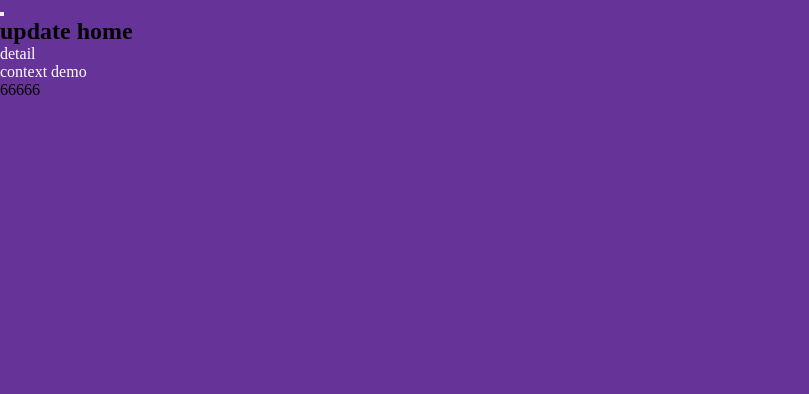
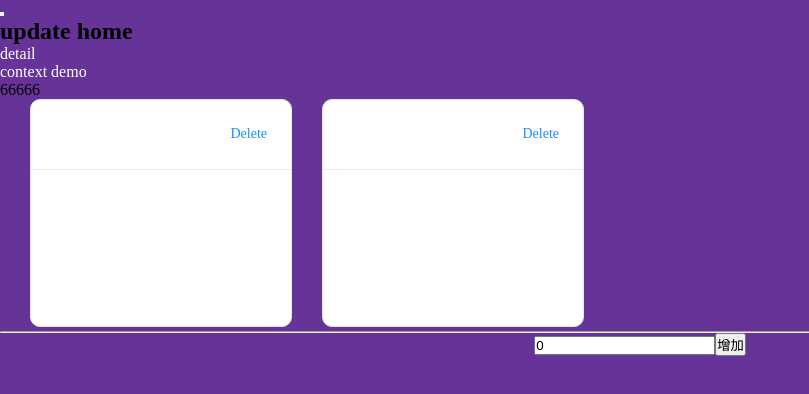
Before and after one commit to FE92star/react-demo, a React (Create React App) app: page /#/myapp/homePage in a window 1280 px wide. Shown: the top 394 px of the page, without its empty margins (0-809 px from the left). Built offline with nearby package versions, Linux system fonts and the light colour scheme.

Commit message:
新增flip动画

```diff
--- /dev/null
+++ b/src/views/Card/index.js
@@ -0,0 +1,145 @@
+import React from 'react'
+import './index.less'
+
+let transArr = null
+let activeIndex = 100000
+let activeList = null
+let rectInfo = null
+// 0标识增加，1标识删除
+let updateStatus = 0
+// 用于调整 card层级，让排列层级变化的 card在动画过程中不被其他 card遮盖
+let zIndex = 1
+let cardIndex = 2
+// 生成初始测试数据
+let listData = Array(cardIndex).fill().map((item, index) => ({
+  index
+}))
+console.log(listData)
+// 生成一个二维数组
+function getArrByLen(len) {
+  return Array(len).fill().map(() => [0, 0])
+}
+
+export default class Card extends React.Component {
+  listRef = React.createRef()
+  state = {
+    // 用于标记动画的状态
+    animateStatus: 0,
+    listData,
+    inputValue: 0
+  }
+  componentDidUpdate () {
+    // card 更新
+    this.updateAnimateStatus()
+  }
+  updateAnimateStatus () {
+    console.log('update card', this.state.animateStatus)
+    if (this.state.animateStatus === 1) {
+      // Last + Invert
+      const stepIndex = updateStatus === 0 ? 1 : 0
+      activeList.forEach((itemEle, index) => {
+        rectInfo = itemEle.getBoundingClientRect()
+        transArr[index + stepIndex][0] = transArr[index + stepIndex][0] - rectInfo.left
+        transArr[index + stepIndex][1] = transArr[index + stepIndex][1] - rectInfo.top
+        // 横排的层级变化，则进行 z-index的提升以获得更好的视觉体验
+        if (transArr[index + stepIndex][1] !== 0) {
+          this.state.listData.some((v, k) => {
+            if (index + stepIndex + activeIndex === k) {
+              v.zIndex = zIndex++
+              return true
+            }
+            return false
+          })
+        }
+      })
+      this.setState({
+        animateStatus: 2
+      })
+    } else if (this.state.animateStatus === 2) {
+      // Play
+      // 重置
+      transArr = getArrByLen(this.state.listData.length)
+      setTimeout(() => {
+        this.setState({
+          animateStatus: 3
+        })
+      }, 0)
+    }
+  }
+  updateItem (type, currentIndex) {
+    updateStatus = type
+    activeIndex = currentIndex
+    // 位置需要进行改变的节点（可以大致认为位于当前变化节点之前的所有节点，位置完全不变）
+    // 如果是删除操作，则 slice的起始坐标需要往后移一位
+    activeList = Array.prototype.slice.call(this.listRef.current.children).slice(activeIndex + (updateStatus === 0 ? 0 : 1))
+    // 如果是增加操作，则 transArr2的长度应该比 activeList 多 1
+    const stepIndex = updateStatus === 0 ? 1 : 0
+    transArr = getArrByLen(activeList.length + stepIndex)
+    // First
+    activeList.forEach((itemEle, index) => {
+      rectInfo = itemEle.getBoundingClientRect()
+      transArr[index + stepIndex][0] = rectInfo.left
+      transArr[index + stepIndex][1] = rectInfo.top
+    })
+    // Last
+    let newListData = null
+    if (updateStatus === 0) {
+      newListData = this.state.listData.slice(0, activeIndex).concat({
+        index: cardIndex++
+      }, this.state.listData.slice(activeIndex))
+    } else {
+      newListData = this.state.listData.filter((value, index) => index !== activeIndex)
+    }
+    this.setState({
+      animateStatus: 1,
+      listData: newListData
+    })
+  }
+  inputIndex (e) {
+    let inputValue = +e.target.value
+    if (inputValue > this.state.listData.length) {
+      console.log('新增item的 index不能超过 listData的长度')
+      inputValue = this.state.listData.length
+    }
+    this.setState({
+      inputValue,
+      animateStatus: 0
+    })
+  }
+  render () {
+    const { animateStatus, inputValue } = this.state
+    return (
+      <React.Fragment>
+        <ul className="card-list" ref={this.listRef}>
+          {
+            this.state.listData.map((item, index) => (
+              <li
+                key={item.index}
+                className={`card-item${index >= activeIndex && animateStatus === 3 ? ' active' : ''}`}
+                style={
+                  Object.assign({ zIndex: item.zIndex || 'auto' }, index >= activeIndex && animateStatus > 1
+                    ? {transform: `translate(${transArr[index - activeIndex][0]}px, ${transArr[index - activeIndex][1]}px)`}
+                    : null)
+                }>
+                  <div className="card-title">
+                    <h3>Title - {item.index}</h3>
+                    <span onClick={this.updateItem.bind(this, 1, index)} className="icon-btn" title="点击删除">Delete</span>
+                  </div>
+                  <div className="card-content">
+                    <p className="content">content - {item.index}</p>
+                    <p className="content">content - {item.index}</p>
+                    <p className="content">content - {item.index}</p>
+                  </div>
+                </li>
+            ))
+          }
+        </ul>
+        <hr/>
+        <div className="update-count">
+          <input onChange={this.inputIndex.bind(this)} value={inputValue} type="number" />
+          <button onClick={this.updateItem.bind(this, 0, inputValue)}>增加</button>
+        </div>
+      </React.Fragment>
+    )
+  }
+}
--- /dev/null
+++ b/src/views/Card/index.less
@@ -0,0 +1,45 @@
+body {
+  background-color: rgb(236, 236, 236);
+}
+h3, p {
+  margin: 0;
+}
+.card-item {
+  position: relative;
+  display: inline-block;
+  margin-left: 30px;
+  width: 260px;
+  overflow: hidden;
+  border-radius: 10px;
+  border: 1px solid #e8e8e8;
+  background-color: #fff;
+}
+.card-item:hover {
+  box-shadow: 0 2px 8px rgba(0,0,0,0.09);
+  border-color: rgba(0,0,0,0.09);
+}
+.card-item.active {
+  transition: transform 1s ease;
+}
+.card-title {
+  padding: 16px 24px;
+  overflow: hidden;
+  white-space: nowrap;
+  text-overflow: ellipsis;
+  border-bottom: 1px solid #e8e8e8;
+}
+.card-title h3 {
+  display: inline-block;
+}
+.card-content{
+  padding: 24px;
+}
+.icon-btn {
+  float: right;
+  font-size: 14px;
+  color: #1890ff;
+  cursor: pointer;
+}
+.update-count {
+  text-align: center;
+}
--- a/src/views/HomePage/homePage.js
+++ b/src/views/HomePage/homePage.js
@@ -1,6 +1,7 @@
 import React, { useState, useEffect, useMemo, useCallback, useRef, Component } from 'react'
 import { Link, NavLink } from 'react-router-dom'
 import './homePage.less'
+import Card from '../Card'
 
 // function ListData(props) { // 无状态组件
 //   const listData = [1,1,1,1,1,1,1]
@@ -64,6 +65,7 @@ export default class HomePage extends Component {
         <div></div>
         <NavLink to="/demo">context demo</NavLink>
         <ListData name={this.state.obj} />
+        <Card />
       </div>
     )
   }
```
